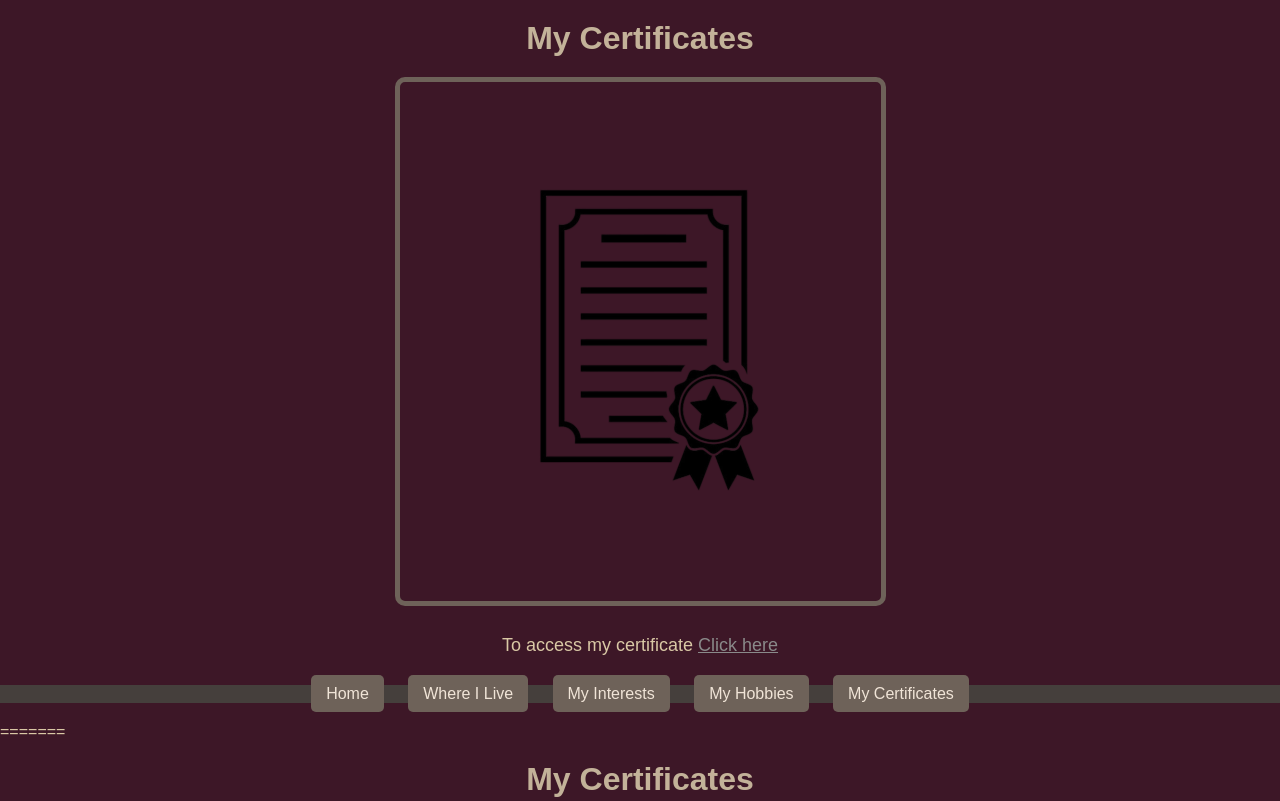
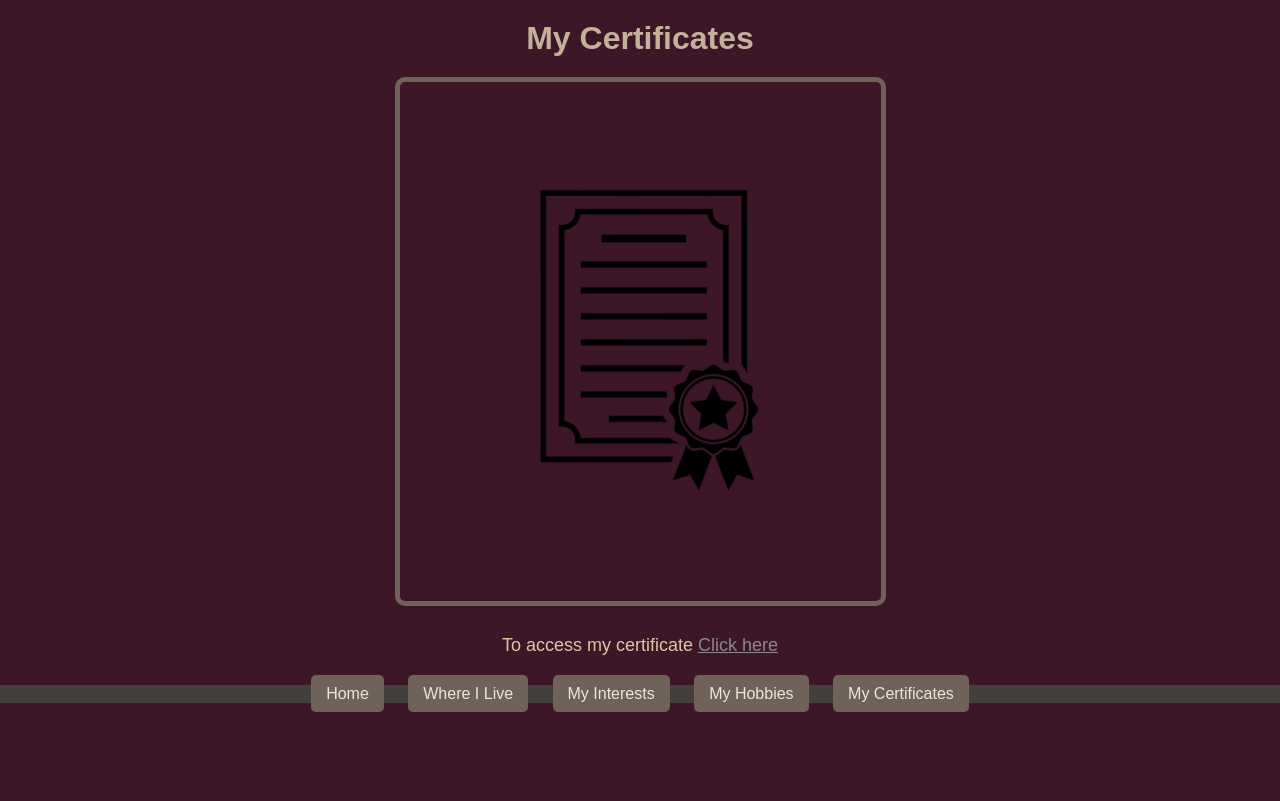
Before and after one commit to Almasri034/Personal-Site, a plain HTML site: page my-certificates/certificates.html in a window 1280 px wide. Shown: the top 801 px of the page. Drawn offline with Linux system fonts and the light colour scheme.

Commit message:
Your update message

```diff
--- a/my-certificates/certificates.html
+++ b/my-certificates/certificates.html
@@ -1,101 +1,3 @@
-<!DOCTYPE html>
-<html lang="en">
-<head>
-    <meta charset="UTF-8">
-    <meta name="viewport" content="width=device-width, initial-scale=1.0">
-    <title>Certificates</title>
-</head>
-<style>
-        body{
-
-        font-family: Arial,sans-serif;
-        background-color: rgb(61, 23, 39);
-        color:#d9c8a5 ;
-        margin: 0;
-        padding: 0;
-        }
-        h1 {
-            text-align: center;
-            color: #c3b299;
-            margin: 20px 0;
-        }
-        img {
-            display: block;
-            margin: 20px auto;
-            border: 5px solid #6e6259;
-            border-radius: 10px;
-            max-width: 100%;
-            height: auto;
-        }
-        p {
-            text-align: center;
-            font-size: 18px;
-            line-height: 1.6;
-            margin: 25px;
-        }
-
-        nav ul {
-            list-style-type: none;
-            padding: 0;
-            text-align: center;
-            margin: 20px 0;
-            background-color: #453f3c;
-        }
-        nav ul li {
-            display: inline-block; /* استخدم inline-block للتجاوب */
-            margin: 0 10px; /* تقليل المسافة بين العناصر */
-        }
-        nav ul li a {
-            text-decoration: none;
-            color: #f0e4d7;
-            padding: 10px 15px; /* تقليل الحشو */
-            border-radius: 5px;
-            background-color: #6e6259;
-        }
-        nav ul li a:hover {
-            background-color: #877e72;
-        }
-
-
-        .highlight-link{
-            color: #8a8a8a;
-        }
-        .highlight-link:hover {
-            color:#2e4877 ;
-        }
-        @media (max-width: 600px) {
-            h1 {
-                font-size: 24px; /* تقليل حجم الخط */
-            }
-            p {
-                font-size: 16px; /* تقليل حجم الخط */
-                margin: 15px; /* تقليل المسافات */
-            }
-            nav ul li {
-                display: block; /* جعل العناصر في عمود */
-                margin: 10px 0; /* مسافة بين العناصر */
-            }
-        }
-
-
-
-</style>
-<body>
-    <h1>My Certificates</h1>
-    <img src="../my-certificates/certificates-logo.png" alt="certificate" width="481" height="519">
-    <p>To access my certificate <a href="https://drive.google.com/drive/folders/131EYG25vSvQpHurzIO5xTsvyGfXvJZn-?usp=drive_link" target="_blank" class="highlight-link">Click here</a></p>
-
-    <nav>
-        <ul>
-            <li><a href="../index.html">Home</a></li>
-            <li><a href="../where/where.html">Where I Live</a></li>
-            <li><a href="../interests/interests.html">My Interests</a></li>
-            <li><a href="../hoppy/hoppy.html">My Hobbies</a></li>
-            <li><a href="../my-certificates/certificates.html">My Certificates</a></li>
-        </ul>
-    </nav>
-</body>
-=======
 <!DOCTYPE html>
 <html lang="en">
 <head>
```
